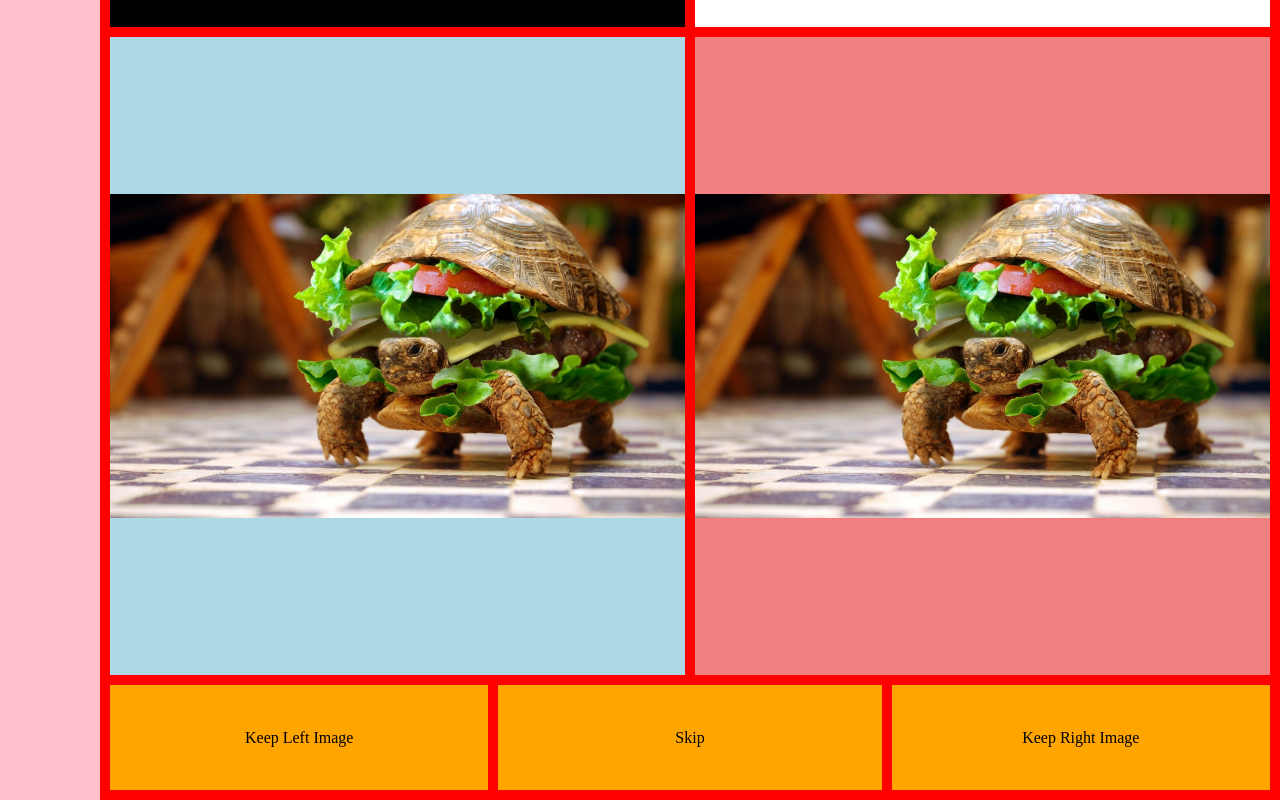
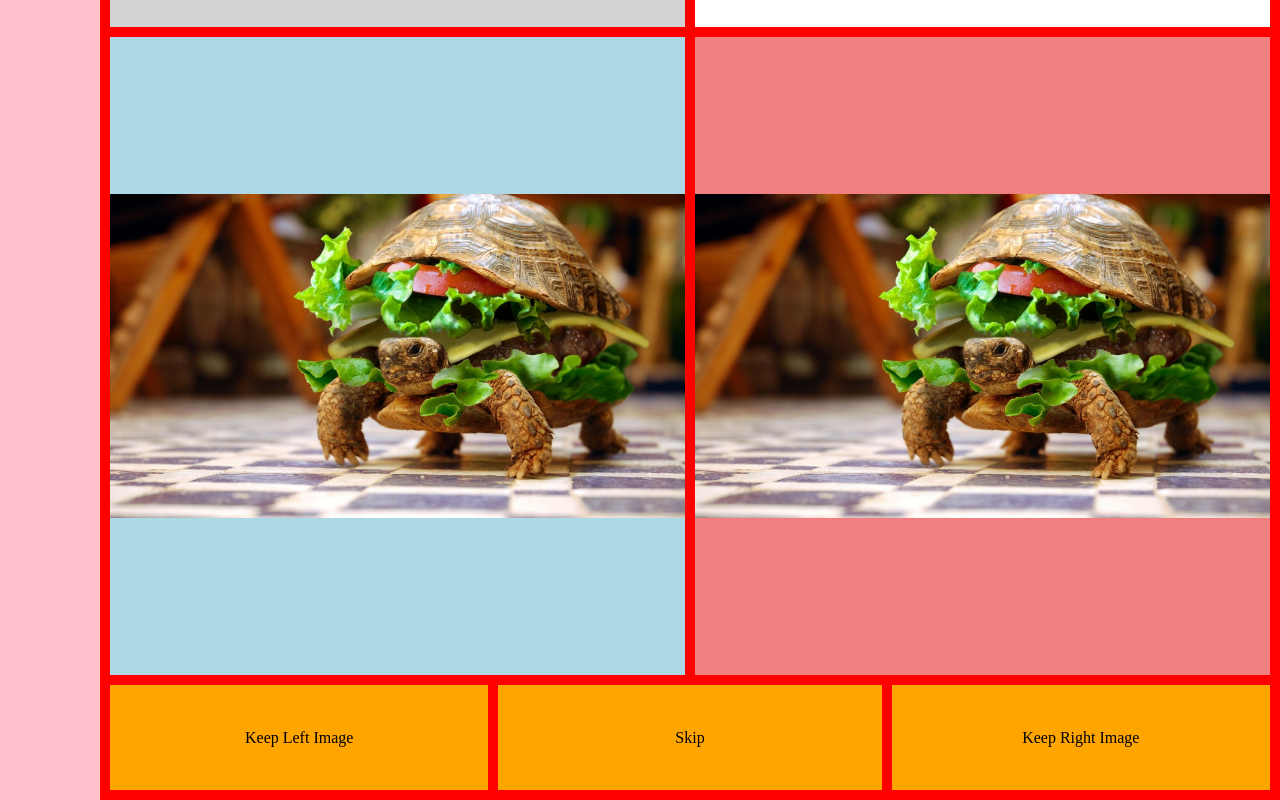
Before and after one commit to LoganGerber/DupeRemoverSite, a React (Vite) app: page / in a window 1280 px wide. Built offline with nearby package versions, Linux system fonts and the light colour scheme.

Commit message:
fix weird fr issue

```diff
--- a/src/App.css
+++ b/src/App.css
@@ -1,6 +1,6 @@
 #app {
 	display: grid;
-	grid-template-rows: 2em 1fr 15vh;
+	grid-template-rows: 2em calc(85vh - 2em) 15vh;
 	grid-template-columns: 100px 1fr 1fr 1fr 1fr 1fr 1fr;
 	grid-template-areas:
 		"leftbar leftimgheader leftimgheader leftimgheader rightimgheader rightimgheader rightimgheader"
@@ -28,7 +28,7 @@
 	margin-right: calc(var(--marginsize) / 2);
 	margin-bottom: calc(var(--marginsize) / 2);
 
-	background: black;
+	background: lightgray;
 }
 
 #rightimgheader {
```
